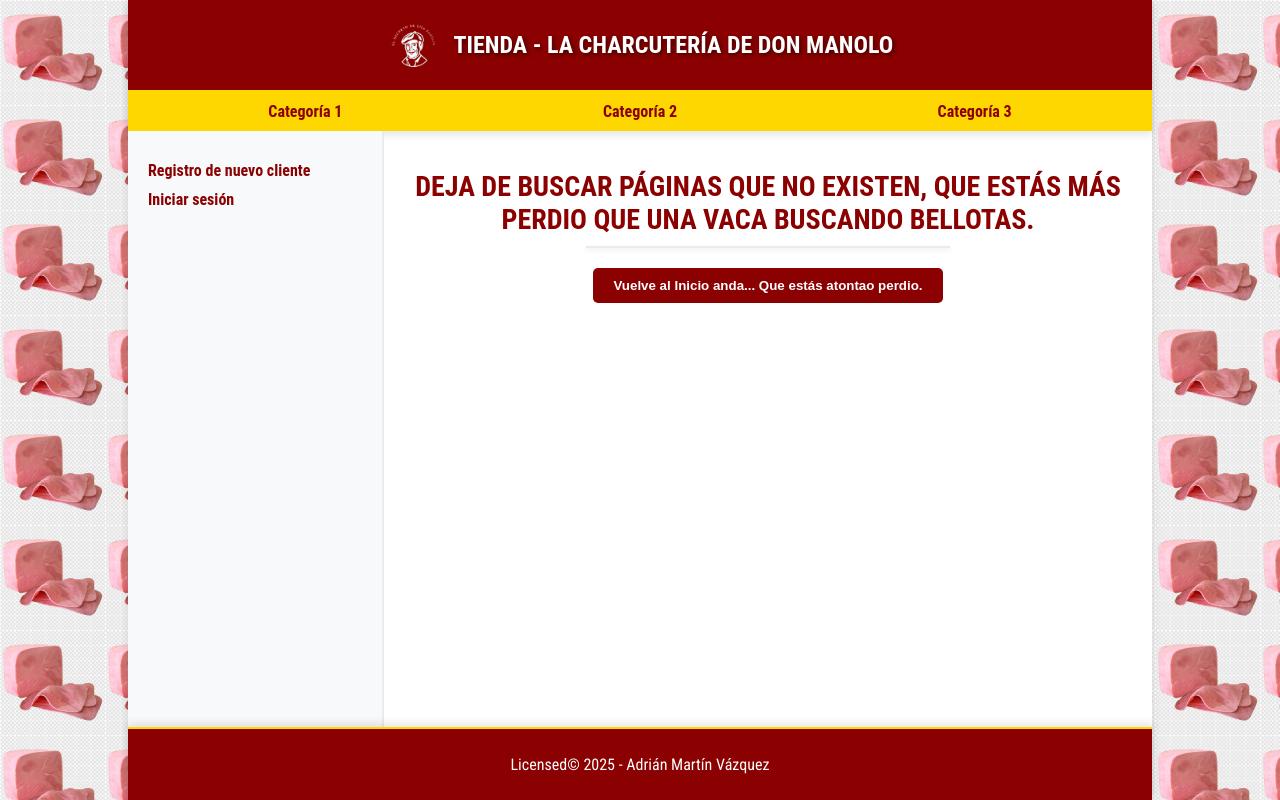
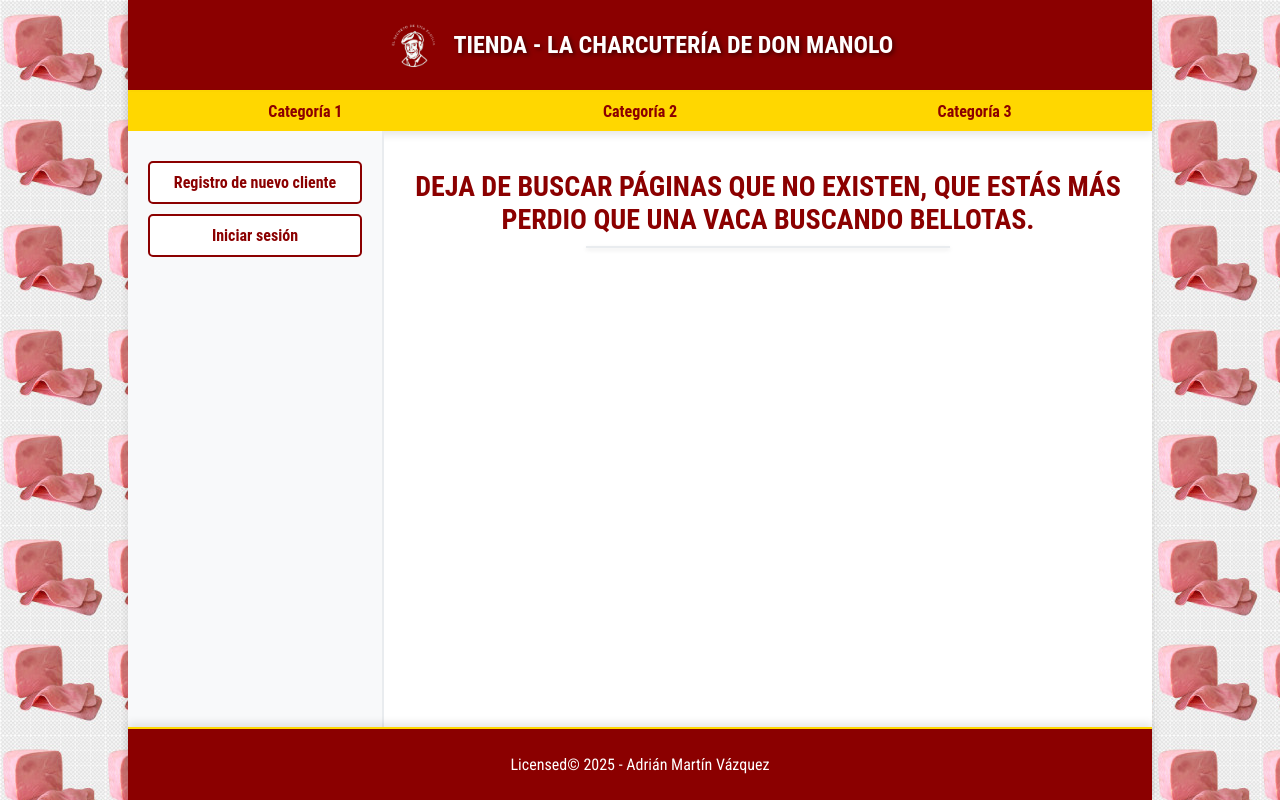
Before and after one commit to 6R4N4DR1/DWES_ProyectoFinal_Tienda_MartinVazquez_Adrian, a PHP site: page /dashboard/index.php?controller=sidebar in a window 1280 px wide. Run offline with PHP 8.4, Linux system fonts and the light colour scheme; some web fonts are replaced.

Commit message:
estilos y demas pulidos

```diff
--- a/assets/css/estilos.css
+++ b/assets/css/estilos.css
@@ -18,6 +18,46 @@
     src: url('../fonts/Roboto_Condensed-Italic.ttf') format('truetype');
     font-weight: normal;
     font-style: italic;
+}
+
+/* Estilos para el separador horizontal */
+.separator {
+    border-top: 2px solid #8B0000;
+    margin: 20px 0;
+}
+
+/* Estilos para los enlaces que son botones */
+.boton {
+    display: inline-block;
+    background-color: #FFFFFF;
+    color: #8B0000;
+    padding: 10px 20px;
+    text-decoration: none;
+    border-radius: 5px;
+    font-weight: bold;
+    transition: background-color 0.3s ease, color 0.3s ease;
+    margin-bottom: 10px;
+    text-align: center;
+    border: 2px solid #8B0000;
+}
+
+.boton:hover {
+    background-color: #8B0000;
+    color: #FFFFFF;
+}
+
+/* Estilos para los enlaces de cerrar sesión y nombre del usuario */
+.enlace-rojo {
+    display: block;
+    margin-top: 10px;
+    color: #8B0000;
+    text-decoration: none;
+    font-weight: bold;
+    transition: color 0.3s ease;
+}
+
+.enlace-rojo:hover {
+    color: #FFD700;
 }
 
 /* Estilos generales */
@@ -282,20 +322,20 @@ main h1::after {
 /* Estilos para el botón dentro del enlace */
 a .boton {
     display: inline-block;
-    background-color: #8B0000;
-    color: #FFFFFF;
+    background-color: #FFFFFF;
+    color: #8B0000;
     padding: 10px 20px;
     text-decoration: none;
     border-radius: 5px;
     font-weight: bold;
     transition: background-color 0.3s ease, color 0.3s ease;
     cursor: pointer;
-    border: none;
+    border: 2px solid #8B0000;
 }
 
 a .boton:hover {
-    background-color: #FFD700;
-    color: #8B0000;
+    background-color: #8B0000;
+    color: #FFFFFF;
 }
 
 /* Estilos para el formulario de registro y de login */
--- a/controllers/ErrorController.php
+++ b/controllers/ErrorController.php
@@ -4,7 +4,6 @@
     class ErrorController{
         public function index(): void{
             echo "<h1>Deja de buscar p&aacute;ginas que no existen, que est&aacute;s m&aacute;s perdio que una vaca buscando bellotas.</h1>";
-            echo "<a href='".BASE_URL."'><button class=\"boton\">Vuelve al Inicio anda... Que est&aacute;s atontao perdio.</button></a>";
         }
     }
 ?>
--- a/views/layout/sidebar.php
+++ b/views/layout/sidebar.php
@@ -7,24 +7,32 @@
                 $accion_actual = $_GET['action'] ?? null;
             ?>
             <?php if(!isset($_SESSION['identity'])): ?>
-                <a href="<?=BASE_URL?>usuario/register">Registro de nuevo cliente</a>
-                <a href="<?=BASE_URL?>usuario/loginCookies">Iniciar sesi&oacute;n</a>
+                <a href="<?=BASE_URL?>usuario/register" class="boton">Registro de nuevo cliente</a>
+                <a href="<?=BASE_URL?>usuario/loginCookies" class="boton">Iniciar sesi&oacute;n</a>
             <?php else: ?>
                 <?php
                     $rol_actual = $_SESSION['identity']['rol'] ?? null;
                 ?>
 
+                <h3>Cuenta</h3>
+                <a href="#" class="enlaceRojo"><?= $_SESSION['identity']['nombre'] ?> <?= $_SESSION['identity']['apellidos'] ?></a>
+
+                <a href="<?=BASE_URL?>usuario/logout" class="enlaceRojo">Cerrar sesi&oacute;n</a>
+
+                <div class="separator"></div>
                 <?php if($rol_actual === 'admin'): ?>
-                    <a href="#">Gestionar categor&iacute;as</a>
-                    <a href="#">Gestionar productos</a>
-                    <a href="#">Gestionar pedidos</a>
-                    <a href="#">Gestionar usuarios</a>
+                    <h3>Gestiones de administrador</h3>
+                    <a href="#" class="boton">Gestionar categor&iacute;as</a>
+                    <a href="#" class="boton">Gestionar productos</a>
+                    <a href="#" class="boton">Gestionar pedidos</a>
+                    <a href="#" class="boton">Gestionar usuarios</a>
                     <div class="separator"></div>
                 <?php endif; ?>
 
-                <a href="#"><?= $_SESSION['identity']['nombre'] ?> <?= $_SESSION['identity']['apellidos'] ?></a>
-
-                <a href="<?=BASE_URL?>usuario/logout">Cerrar sesi&oacute;n</a>
+                <h3>P&aacute;ginas</h3>
+                <a href="#" class="boton">Mis pedidos</a>
+                <a href="#" class="boton">Productos</a>
+                <a href="#" class="boton">Categor&iacute;as</a>
             <?php endif; ?>
         </div>
     </aside>
```
